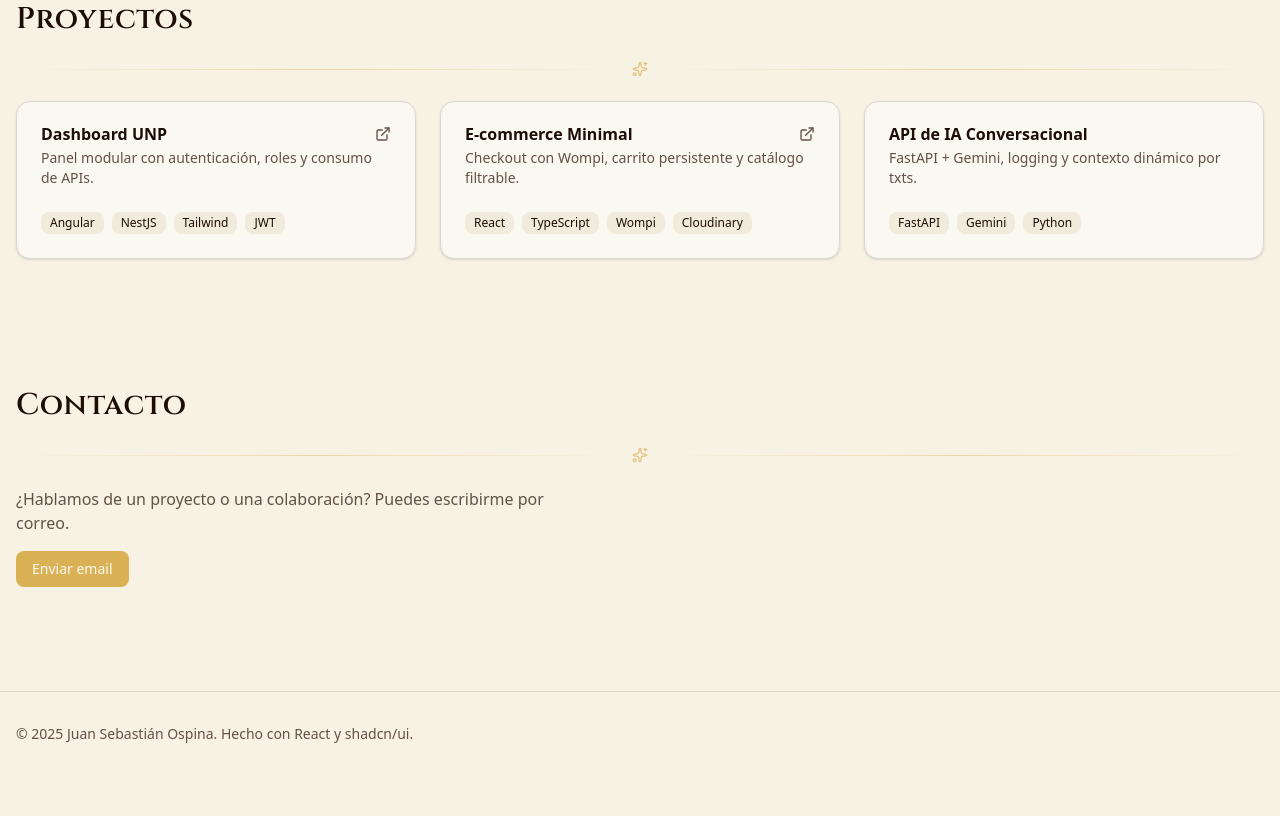
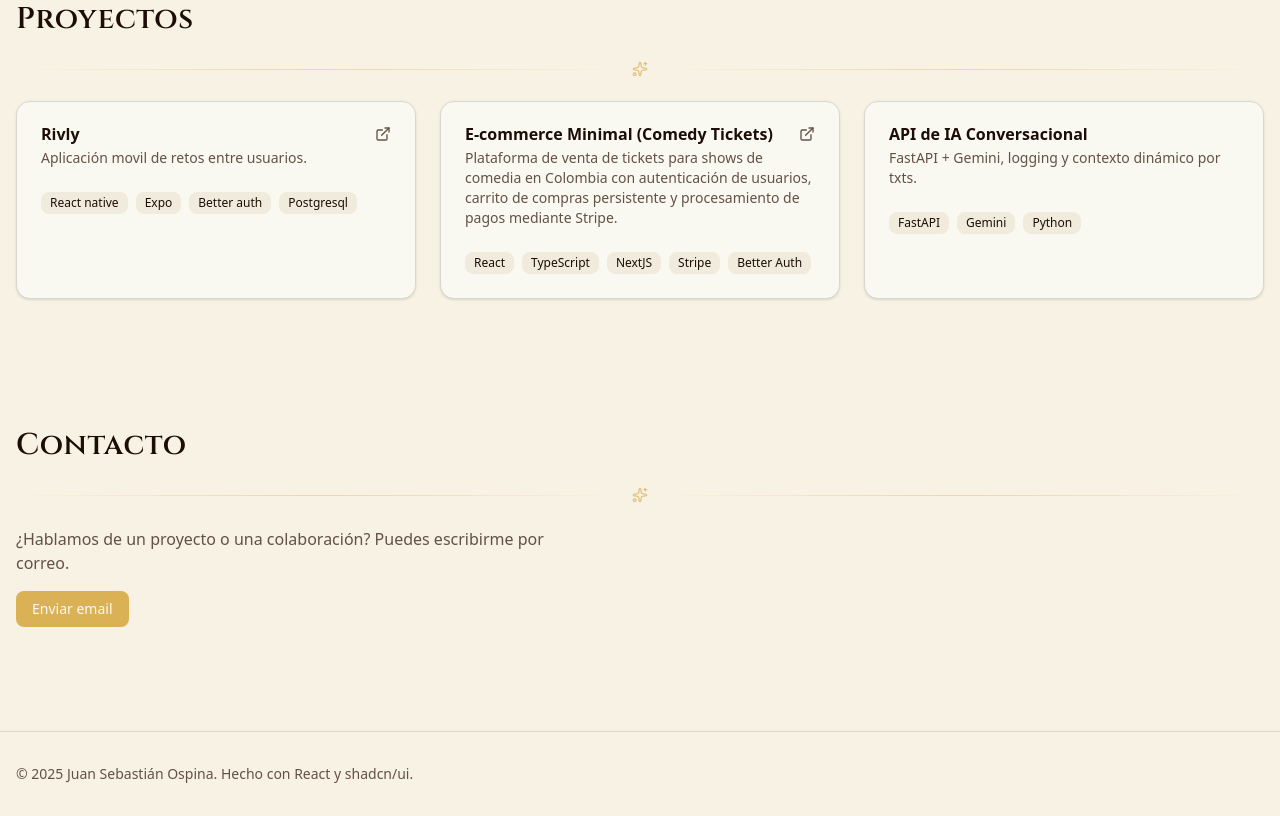
Before and after one commit to jusolo/portfolio-front, a React (Vite) app: page / in a window 1280 px wide. Shown: the part 1540-2356 px from the top of the page. Before the commit the page ends 2316 px from the top, so only its background shows below. Built offline with nearby package versions, Linux system fonts and the light colour scheme.

Commit message:
feat(projects):Se agregaron nuevos proyectos

```diff
--- a/src/data/projects.ts
+++ b/src/data/projects.ts
@@ -3,19 +3,19 @@ import type { Project } from "@/components/project-card";
 export const projects: Project[] = [
   {
     id: "p1",
-    title: "Dashboard UNP",
-    description: "Panel modular con autenticación, roles y consumo de APIs.",
-    tech: ["Angular", "NestJS", "Tailwind", "JWT"],
-    link: "#",
+    title: "Rivly",
+    description: "Aplicación movil de retos entre usuarios.",
+    tech: ["React native", "Expo", "Better auth", "Postgresql"],
+    link: "https://challengers-landing.vercel.app",
     repo: "#",
   },
   {
     id: "p2",
-    title: "E-commerce Minimal",
-    description:
-      "Checkout con Wompi, carrito persistente y catálogo filtrable.",
-    tech: ["React", "TypeScript", "Wompi", "Cloudinary"],
-    link: "#",
+    title: "E-commerce Minimal (Comedy Tickets)",
+    description: "Plataforma de venta de tickets para shows de comedia en Colombia con autenticación de usuarios, carrito de compras persistente y procesamiento de pagos mediante Stripe.",
+    tech: ["React", "TypeScript", "NextJS", "Stripe", "Better Auth"],
+    link: "https://tickets-eta-beryl.vercel.app",
+    repo: "https://github.com/jusolo/tickets"
   },
   {
     id: "p3",
```
